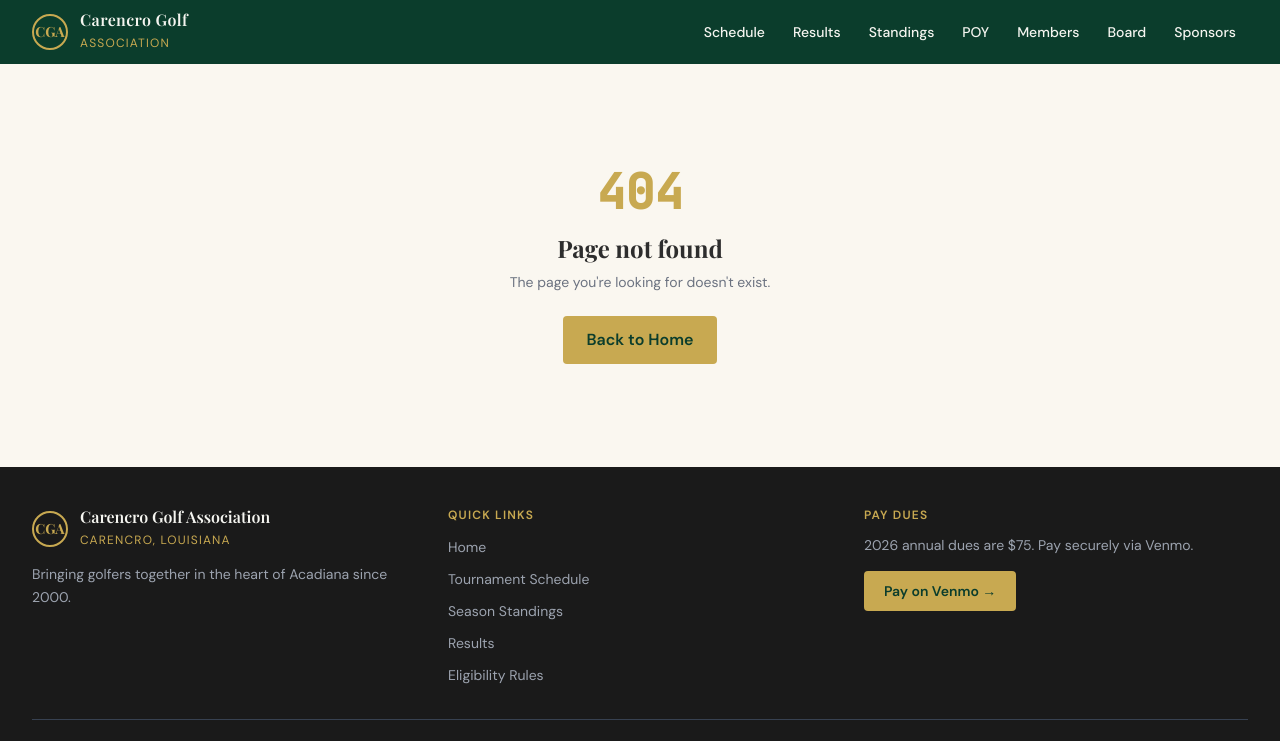
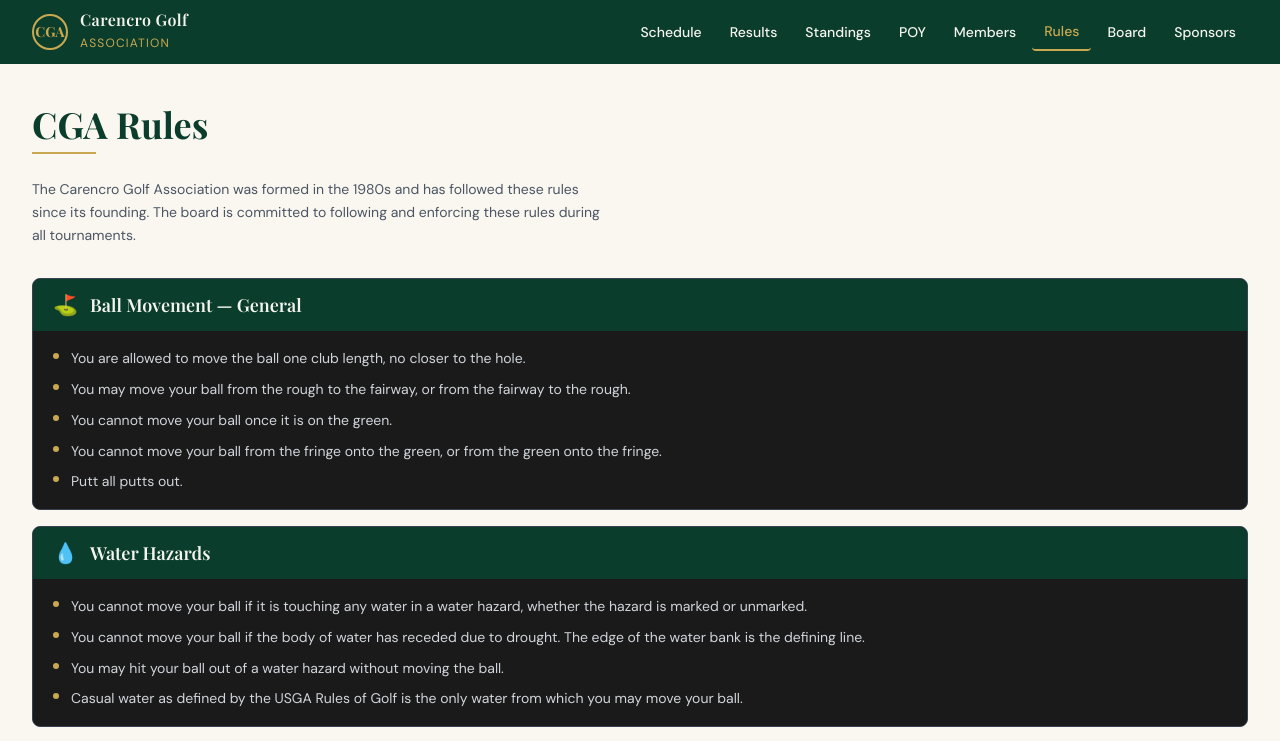
Before and after one commit to rbelaire/Cga, a React (Vite) app: page /#/rules in a window 1280 px wide. Shown: the top 741 px of the page. Built offline with nearby package versions, Linux system fonts and the light colour scheme; a web font is replaced by a local one.

Commit message:
Add CGA Rules page from board email
Transcribes the official board rules clarification into a structured
/rules page with cards for: ball movement, water hazards, sand bunkers,
OB, unmarked hazards, and tee boxes. Added Rules link to nav.

https://claude.ai/code/session_01S8Fge9GuwvLLDREemXkkMK

```diff
--- a/src/App.jsx
+++ b/src/App.jsx
@@ -10,6 +10,7 @@ import Members from './pages/Members'
 import Eligibility from './pages/Eligibility'
 import Board from './pages/Board'
 import Sponsors from './pages/Sponsors'
+import Rules from './pages/Rules'
 
 function NotFound() {
   return (
@@ -37,6 +38,7 @@ export default function App() {
           <Route path="/eligibility" element={<Eligibility />} />
           <Route path="/board" element={<Board />} />
           <Route path="/sponsors" element={<Sponsors />} />
+          <Route path="/rules" element={<Rules />} />
           <Route path="*" element={<NotFound />} />
         </Routes>
         <Footer />
--- a/src/components/layout/Header.jsx
+++ b/src/components/layout/Header.jsx
@@ -7,6 +7,7 @@ const navLinks = [
   { to: '/standings', label: 'Standings' },
   { to: '/poy', label: 'POY' },
   { to: '/members', label: 'Members' },
+  { to: '/rules', label: 'Rules' },
   { to: '/board', label: 'Board' },
   { to: '/sponsors', label: 'Sponsors' },
 ]
--- /dev/null
+++ b/src/pages/Rules.jsx
@@ -0,0 +1,103 @@
+import PageWrapper from '../components/layout/PageWrapper'
+
+const rules = [
+  {
+    title: 'Ball Movement — General',
+    icon: '⛳',
+    body: [
+      'You are allowed to move the ball one club length, no closer to the hole.',
+      'You may move your ball from the rough to the fairway, or from the fairway to the rough.',
+      'You cannot move your ball once it is on the green.',
+      'You cannot move your ball from the fringe onto the green, or from the green onto the fringe.',
+      'Putt all putts out.',
+    ],
+  },
+  {
+    title: 'Water Hazards',
+    icon: '💧',
+    body: [
+      'You cannot move your ball if it is touching any water in a water hazard, whether the hazard is marked or unmarked.',
+      'You cannot move your ball if the body of water has receded due to drought. The edge of the water bank is the defining line.',
+      'You may hit your ball out of a water hazard without moving the ball.',
+      'Casual water as defined by the USGA Rules of Golf is the only water from which you may move your ball.',
+    ],
+  },
+  {
+    title: 'Sand Bunkers',
+    icon: '🏖️',
+    body: [
+      'You cannot move your ball in a sand bunker.',
+      'The only time a ball may be touched in a sand bunker is if the board deems it unplayable prior to the round.',
+    ],
+  },
+  {
+    title: 'Out of Bounds',
+    icon: '🚩',
+    body: [
+      'We play everything lateral except OB.',
+      'CGA allows the OB rule: you may go to the fairway and take a drop with a 2-stroke penalty.',
+      'This rule was added to improve pace of play.',
+    ],
+  },
+  {
+    title: 'Unmarked Hazards',
+    icon: '🌿',
+    body: [
+      'If your ball is in an unmarked hazard — such as native grass, bushes, or a heavy tree line — you may move your ball one club length.',
+      'This does NOT apply to sand bunkers or water hazards.',
+      'If the hazard is marked, you cannot move your ball, but you may still hit from the hazard.',
+    ],
+  },
+  {
+    title: 'Tee Boxes',
+    icon: '🏌️',
+    body: [
+      'Senior and Super Senior tee boxes are available to make the game fun and fair for all members.',
+      'These were added after the association\'s founding to accommodate all skill and age levels.',
+    ],
+  },
+]
+
+export default function Rules() {
+  return (
+    <PageWrapper className="max-w-3xl">
+      {/* Header */}
+      <div className="mb-8">
+        <h1 className="section-title text-3xl sm:text-4xl">CGA Rules</h1>
+        <div className="gold-divider" />
+        <p className="text-gray-600 font-sans text-sm max-w-xl leading-relaxed">
+          The Carencro Golf Association was formed in the 1980s and has followed these rules since its founding.
+          The board is committed to following and enforcing these rules during all tournaments.
+        </p>
+      </div>
+
+      {/* Rule cards */}
+      <div className="space-y-4 mb-10">
+        {rules.map(({ title, icon, body }) => (
+          <div key={title} className="bg-charcoal border border-gray-700 rounded-lg overflow-hidden">
+            <div className="bg-forest px-5 py-3 flex items-center gap-3">
+              <span className="text-xl" role="presentation">{icon}</span>
+              <h2 className="text-offwhite font-serif text-lg font-semibold">{title}</h2>
+            </div>
+            <ul className="px-5 py-4 space-y-2">
+              {body.map((line, i) => (
+                <li key={i} className="flex items-start gap-3">
+                  <span className="mt-1.5 w-1.5 h-1.5 rounded-full bg-gold flex-shrink-0" />
+                  <span className="text-gray-300 font-sans text-sm leading-relaxed">{line}</span>
+                </li>
+              ))}
+            </ul>
+          </div>
+        ))}
+      </div>
+
+      {/* Contact footer */}
+      <div className="bg-forest rounded-lg px-6 py-5 text-center">
+        <p className="text-offwhite font-serif text-lg font-semibold mb-1">Questions about the rules?</p>
+        <p className="text-gray-300 font-sans text-sm">
+          Feel free to reach out to any board member or send us an email.
+        </p>
+      </div>
+    </PageWrapper>
+  )
+}
```
